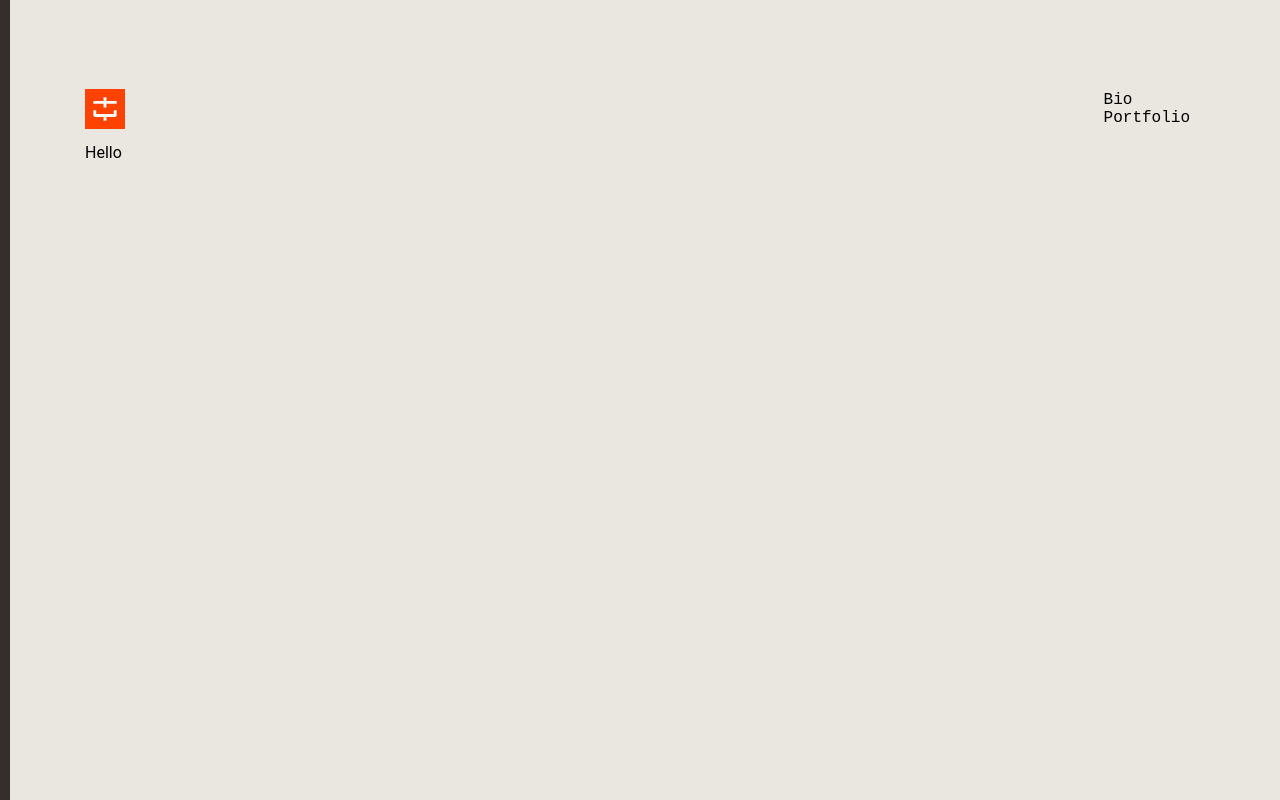
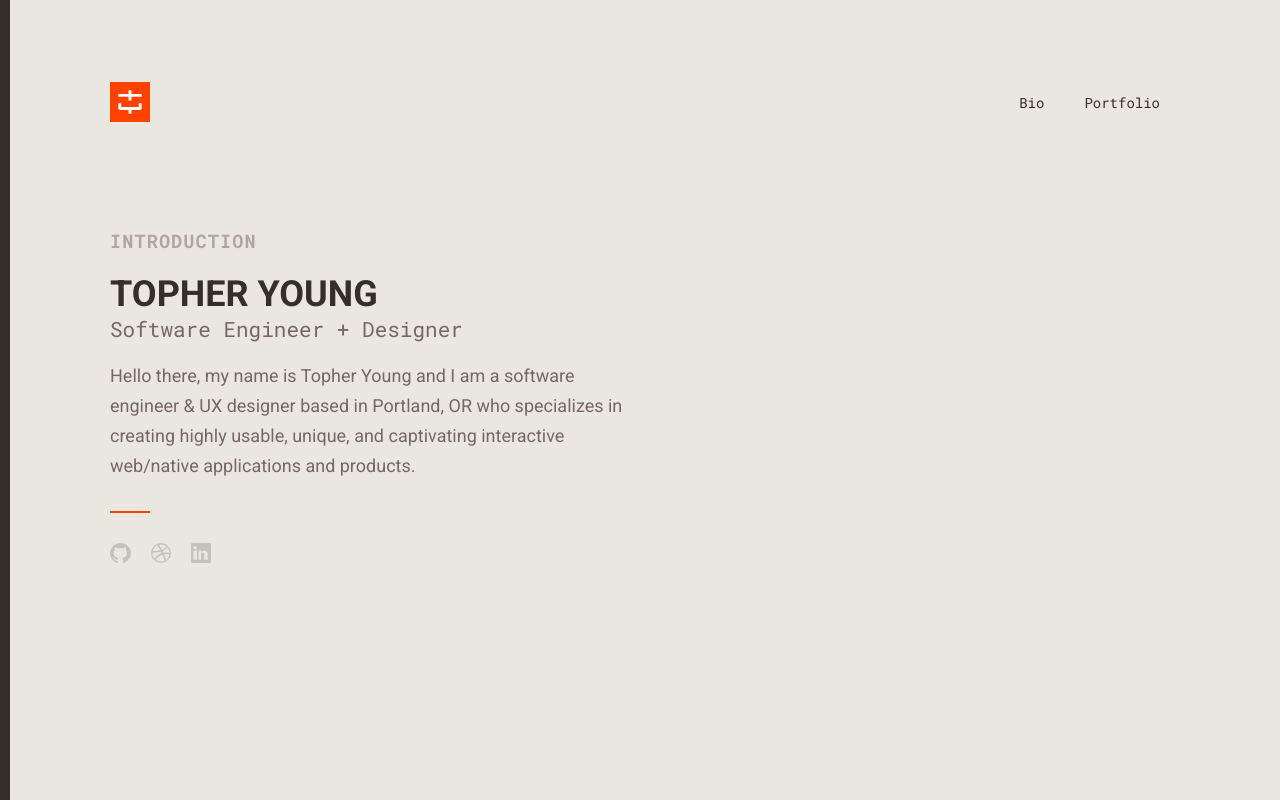
Before and after one commit to topheryoung/hellotopher, a Gatsby site: page / in a window 1280 px wide. Built offline with nearby package versions, Linux system fonts and the light colour scheme; Gatsby itself is replaced by a stand-in of ours.

Commit message:
Build out of home page

```diff
--- a/src/components/head.tsx
+++ b/src/components/head.tsx
@@ -1,26 +1,18 @@
 import React from 'react'
-import { useStaticQuery, graphql } from "gatsby"
 import { Helmet } from 'react-helmet'
 
-const Head = () => {
-  const { metadata } = useStaticQuery(
-    graphql`
-      query {
-        site {
-          siteMetadata {
-            title
-            description
-            siteUrl
+interface Props {
+  metadata: {
+    title: string
+    description: string
+    siteUrl: string
   }
 }
-      }
-    `
-  )
 
+const Head = ({ metadata }: Props) => {
   return (
     <Helmet>
-      <html lang="en" />
-        <title lang="en">{metadata.title}</title>
+      <title lang="en">{metadata?.title}</title>
       {/* <link rel="shortcut icon" href={favicon} /> */}
       <link rel="canonical" href="https://hellotopher.com" />
       <meta name="description" content={metadata.description} />
--- a/src/components/header.tsx
+++ b/src/components/header.tsx
@@ -1,6 +1,6 @@
 import React from 'react'
 import styled from 'styled-components'
-
+import { Link } from "gatsby"
 import Logo from '../images/ty_logo.svg'
 
 const TopBar = styled.header`
@@ -13,13 +13,39 @@ const TopBar = styled.header`
 `
 
 const Navigation = styled.nav`
-  display: flex;
-  align-items: center;
-
   ul {
     list-style: none;
+    display: flex;
+    align-items: center;
     li {
-       margin: 0 15px;
+       margin: 0 20px;
+    }
+    a {
+      font-size: 14px;
+      color: #362D2D;
+      text-decoration: none;
+      position: relative;
+      &:hover {
+        color: #FF4200;
+        transition: color 150ms ease-in;
+        &:after {
+          bottom: -10px;
+          opacity: 1;
+          transition: all 200ms ease-in;
+        }
+      }
+      &:after {
+        content: '';
+        position: absolute;
+        bottom: -20px;
+        left: calc(50% - 2.5px);
+        height: 5px;
+        width: 5px;
+        border-radius: 50%;
+        background: #FF4200;
+        opacity: 0;
+        transition: all 200ms ease-in;
+      }
     }
   }
 `
@@ -30,8 +56,8 @@ const Header = () => {
       <img src={Logo} alt="Topher Young logo"/>
       <Navigation>
         <ul>
-          <li>Bio</li>
-          <li>Portfolio</li>
+          <li><Link to="/bio">Bio</Link></li>
+          <li><Link to="/portfolio">Portfolio</Link></li>
         </ul>
       </Navigation>
     </TopBar>
--- a/src/components/layout.tsx
+++ b/src/components/layout.tsx
@@ -1,22 +1,37 @@
 import React, { ReactChildren, ReactElement } from 'react'
+import { useStaticQuery, graphql } from "gatsby"
 import styled from 'styled-components'
 
 import { GlobalStyles } from '../config/GlobalStyles'
-
+import Head from './head'
 import Header from './header'
 
 interface Props {
     children: ReactChildren | ReactElement
+    title?: string
+    desc?: string
+    url?: string
 }
 
-const Layout = ({ children }: Props) => {
-  return(
+const Content = styled.main`
+  margin-top: 100px;
+`
+
+const Layout = ({ children, title, desc, url}: Props) => {
+  const meta = {
+    title: title ? title : "Topher Young - Software Engineer",
+    description: desc ? desc : "Portfolio for Topher Young. A software engineer and designer based in Portland, OR",
+    siteUrl: url ? url : "http://www.hellotopher.com",
+  }
+
+  return (
     <>
+      <Head metadata={meta} />
       <GlobalStyles />
       <Header />
-      <main>
+      <Content>
         {children}
-      </main>
+      </Content>
     </>
   )
 }
--- a/src/config/GlobalStyles.ts
+++ b/src/config/GlobalStyles.ts
@@ -4,17 +4,21 @@ import BG from '../images/bg.png'
 const GlobalStyles = createGlobalStyle`
   html {
     box-sizing: border-box;
-    background: #FF9878 url(${BG}) repeat top left;
+    background: #FF9E80 url(${BG}) repeat top left;
   }
 
   body {
     background-color: #EAE7E1;
-    user-select: none;
     border-left: 10px solid #362D2D;
     height: 100vh;
-    padding: 75px;
+    padding: 75px 100px;
     margin: 0;
     font-family: 'Roboto', sans-serif;
+  }
+
+  ::selection {
+    background-color: #FF9E80;
+    color: #EAE7E1;
   }
 
   nav, a {
@@ -32,6 +36,52 @@ const GlobalStyles = createGlobalStyle`
   *:focus {
     outline: 0;
   }
+
+  h1 {
+    font-family: 'Roboto', sans-serif;
+    color: #362D2D;
+    font-size: 36px;
+    font-weight: 700;
+    text-transform: uppercase;
+    margin: 20px 0 0 0;
+  }
+
+  h2 {
+    font-family: 'Roboto Mono', monospace;
+    font-size: 21px;
+    font-weight: normal;
+    color: #786666;
+    margin: 0;
+  }
+
+  h3 {
+    font-family: 'Roboto Mono', monospace;
+    color: #786666;
+    text-transform: uppercase;
+    letter-spacing: 1px;
+    opacity: 0.5;
+    font-size: 16;
+    font-weight: 700;
+    margin: 0;
+  }
+
+  p {
+    max-width: 520px;
+    line-height: 30px;
+    color: #786666;
+    font-size: 18px;
+  }
+
+  hr {
+    width: 40px;
+    border: 1px solid #FF4200;
+    margin: 30px 0 20px;
+  }
+
+  .text-block {
+    max-width: 520px;
+    line-height: 30px;
+  }
 `
 
 export { GlobalStyles }
--- a/src/pages/index.tsx
+++ b/src/pages/index.tsx
@@ -1,13 +1,53 @@
 import React from 'react'
 import styled from 'styled-components'
+
 import { GlobalStyles } from '../config/GlobalStyles'
 import Layout from '../components/layout'
+import Linkedin from '../images/linkedin.svg'
+import Dribbble from '../images/dribbble.svg'
+import Github from '../images/github.svg'
+
+const Social = styled.div`
+  display: flex;
+  align-items: center;
+  margin-top: 30px;
+  a {
+    margin-right: 20px;
+    &:hover {
+      img {
+        transition: opacity 150ms ease-in;
+        opacity: 0.5;
+      }
+    }
+  }
+  img {
+    height: 20px;
+    opacity: 0.2;
+  }
+`
 
 
 const Hello = () => {
   return (
     <Layout>
-      <div>Hello</div>
+      <h3>Introduction</h3>
+      <h1>Topher Young</h1>
+      <h2>Software Engineer + Designer</h2>
+      <p className="text-block">
+        Hello there, my name is Topher Young and I am a software engineer & UX designer based in Portland, OR who specializes in creating highly usable, unique, and captivating interactive web/native applications and products.
+      </p>
+      <hr />
+      <Social>
+        <a href="">
+          <img src={Github} alt="Github" />
+        </a>
+        <a href="">
+          <img src={Dribbble} alt="Dribbble" />
+        </a>
+        <a href="">
+          <img src={Linkedin} alt="Linkedin" />
+        </a>
+      </Social>
     </Layout>
   )
 }
```
Also changed, not shown: package.json (+4 -6 lines), src/images/dribbble.svg (added), src/images/github.svg (added), src/images/linkedin.svg (added). Lines whose indentation alone changed are shown as unchanged.
